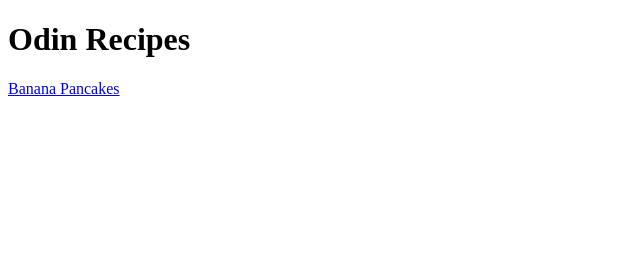
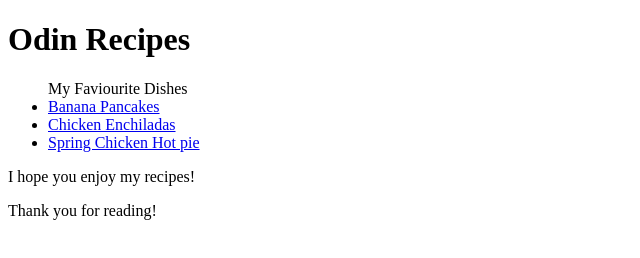
Before and after one commit to shinymayo/odin-recipes, a plain HTML site: page index.html in a window 1280 px wide. Shown: the whole page, without its empty margins (0-640 px from the left). Drawn offline with Linux system fonts and the light colour scheme.

Commit message:
add dinner
added dinner page and cleaned up code on the index page

```diff
--- a/index.html
+++ b/index.html
@@ -6,6 +6,13 @@
 </head>
 <body>
     <h1>Odin Recipes</h1>
-    <a href="recipes/pancakes.html">Banana Pancakes</a>
+
+    <ul>My Faviourite Dishes
+        <li><a href="recipes/pancakes.html">Banana Pancakes</a></li>
+        <li><a href="recipes/enchiladas.html">Chicken Enchiladas</a></li>
+        <li><a href="recipes/hot_pie.html">Spring Chicken Hot pie</a></li>
+    </ul>
+    <p>I hope you enjoy my recipes!</p>
+    <p>Thank you for reading!</p>
 </body>
 </html>
```
